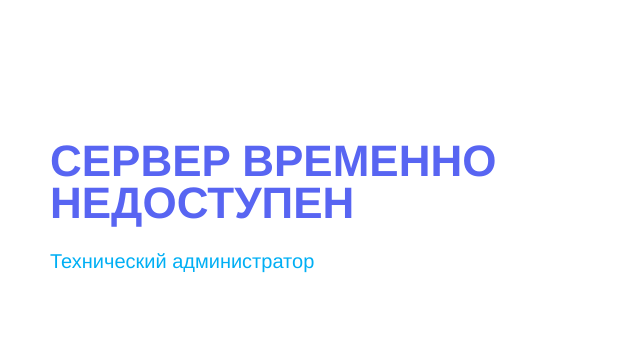
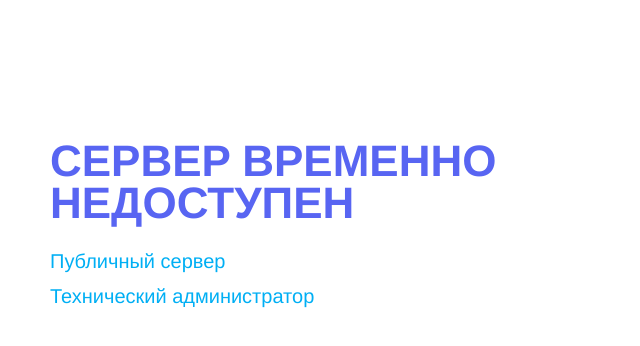
Before and after one commit to SANICH-CODE/bn-res-s, a plain HTML site: page index.html in a window 1280 px wide. Shown: the whole page, without its empty margins (0-640 px from the left). Drawn offline with Linux system fonts and the light colour scheme; a web font is replaced by a local one.

Commit message:
Update index.html

```diff
--- a/index.html
+++ b/index.html
@@ -40,6 +40,7 @@
                   <h1 class="h1-3dtzWh title-2gJ6Dl">Сервер временно недоступен</h1>
                   <div class="text-2H5FnP textLarge-Dd0mXv text-3cyssq"></div>
                   <ul class="linksSection-FvrBKN">
+                  <li><a class="links-1FrP1Y" href="https://public.bn-team.xyz/">Публичный сервер</a></li>
                   <li><a class="links-1FrP1Y" href="https://t.me/sergei_nikitka">Технический администратор</a></li>
                </div>
             </div>
```
